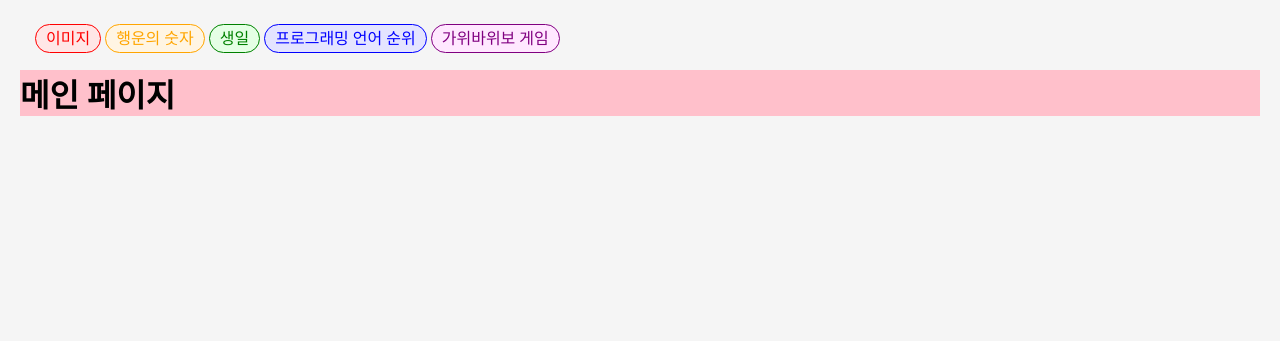
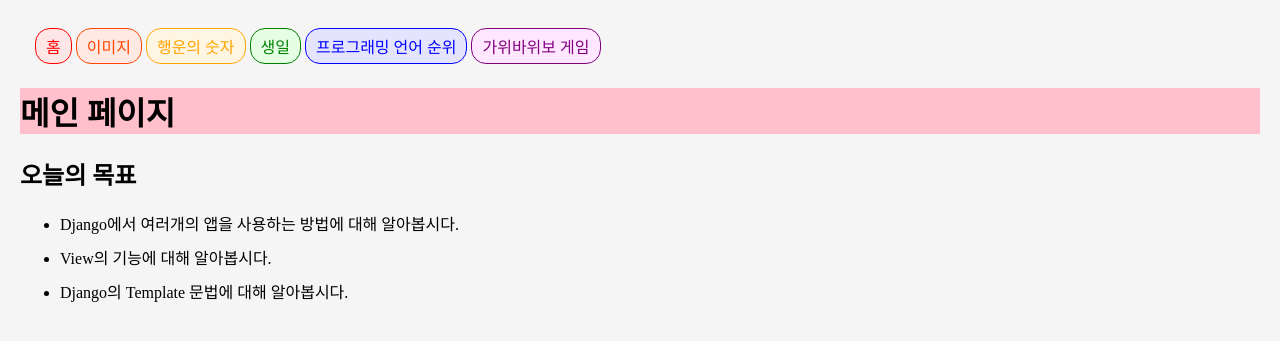
Before and after one commit to JG-C3/DjangoW4-Example, a Django app: page /index/ in a window 1280 px wide. Shown: the top 341 px of the page. Run offline with Django 4.2, Linux system fonts and the light colour scheme.

Commit message:
Update Django W4

```diff
--- a/functions/templates/functions/index.html
+++ b/functions/templates/functions/index.html
@@ -1,7 +1,19 @@
 {% extends 'base.html' %}
+
+{% block head %}
+  <style>
+    li {
+      margin: 10px 0;
+    }
+  </style>
+{% endblock %}
 
 {% block body %}
   <h1 style="background-color: pink;">메인 페이지</h1>
-
-  <a href=""></a>
+  <h2>오늘의 목표</h2>
+  <ul>
+    <li>Django에서 여러개의 앱을 사용하는 방법에 대해 알아봅시다.</li>
+    <li>View의 기능에 대해 알아봅시다.</li>
+    <li>Django의 Template 문법에 대해 알아봅시다.</li>
+  </ul>
 {% endblock %}
--- a/functions/views.py
+++ b/functions/views.py
@@ -53,7 +53,7 @@ def birthday(request):
 def ranking(request):
     languages = [
         "Python",
-        "C",
+        "C언어",
         "Java",
         "C++",
         "C#",
@@ -73,7 +73,7 @@ def ranking(request):
 def language(request, name):
     languages = {
         "Python": "웹 애플리케이션, 소프트웨어 개발, 데이터 과학, 기계 학습에 사용되는 프로그래밍 언어",
-        "C": "1972년 켐 톰프슨과 데니스 리치가 유닉스 운영체제에서 사용하기 위해서 개발한 고급 언어",
+        "C언어": "1972년 켐 톰프슨과 데니스 리치가 유닉스 운영체제에서 사용하기 위해서 개발한 고급 언어",
         "Java": "1995년 썬 마이크로시스템즈에서 발표한 객체 지향 프로그래밍 언어",
         "C++": "C언어에 여러가지 기능을 추가하여 만든 프로그래밍 언어",
         "C#": "마이크로소프트에서 개발한 객체 지향 프로그래밍 언어",
--- a/intro/templates/base.html
+++ b/intro/templates/base.html
@@ -12,9 +12,11 @@
     }
 
     .header a {
+      display: inline-block;
       border: 1px solid;
       border-radius: 15px;
       padding: 5px 10px;
+      margin: 3px 0;
       text-decoration: none;
     }
 
@@ -24,21 +26,26 @@
     }
 
     .header a:nth-of-type(2) {
+      color: OrangeRed;
+      background-color: rgb(255, 233, 226);
+    }
+
+    .header a:nth-of-type(3) {
       color: orange;
       background-color: rgb(255, 245, 227);
     }
 
-    .header a:nth-of-type(3) {
+    .header a:nth-of-type(4) {
       color: green;
       background-color: rgb(229, 255, 229);
     }
 
-    .header a:nth-of-type(4) {
+    .header a:nth-of-type(5) {
       color: blue;
       background-color: rgb(228, 228, 255);
     }
 
-    .header a:nth-of-type(5) {
+    .header a:nth-of-type(6) {
       color: purple;
       background-color: rgb(255, 232, 255);
     }
@@ -49,6 +56,7 @@
 </head>
 <body>
   <div class="header">
+    <a href="{% url 'functions:index' %}">홈</a>
     <a href="{% url 'functions:image' %}">이미지</a>
     <a href="{% url 'functions:lucky' %}">행운의 숫자</a>
     <a href="{% url 'functions:birthday' %}">생일</a>
```
Also changed, not shown: functions/templates/functions/language.html (+5 -5 lines).
